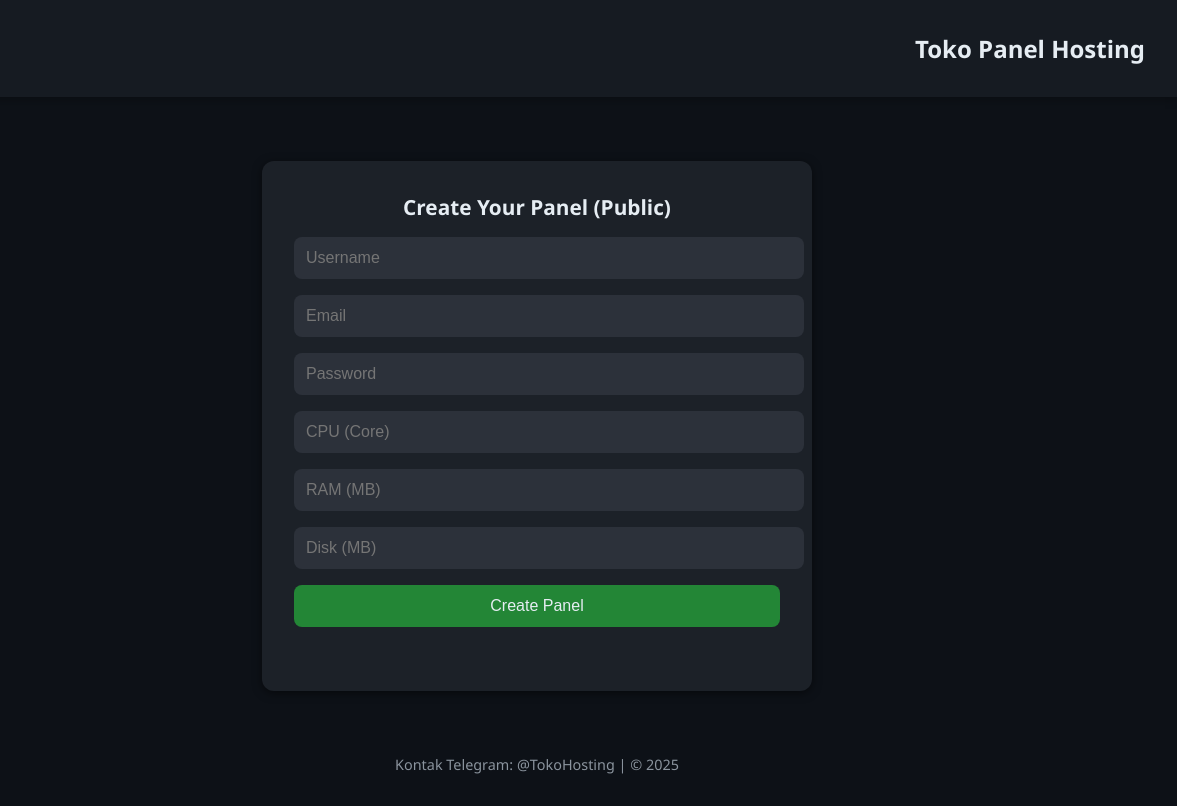
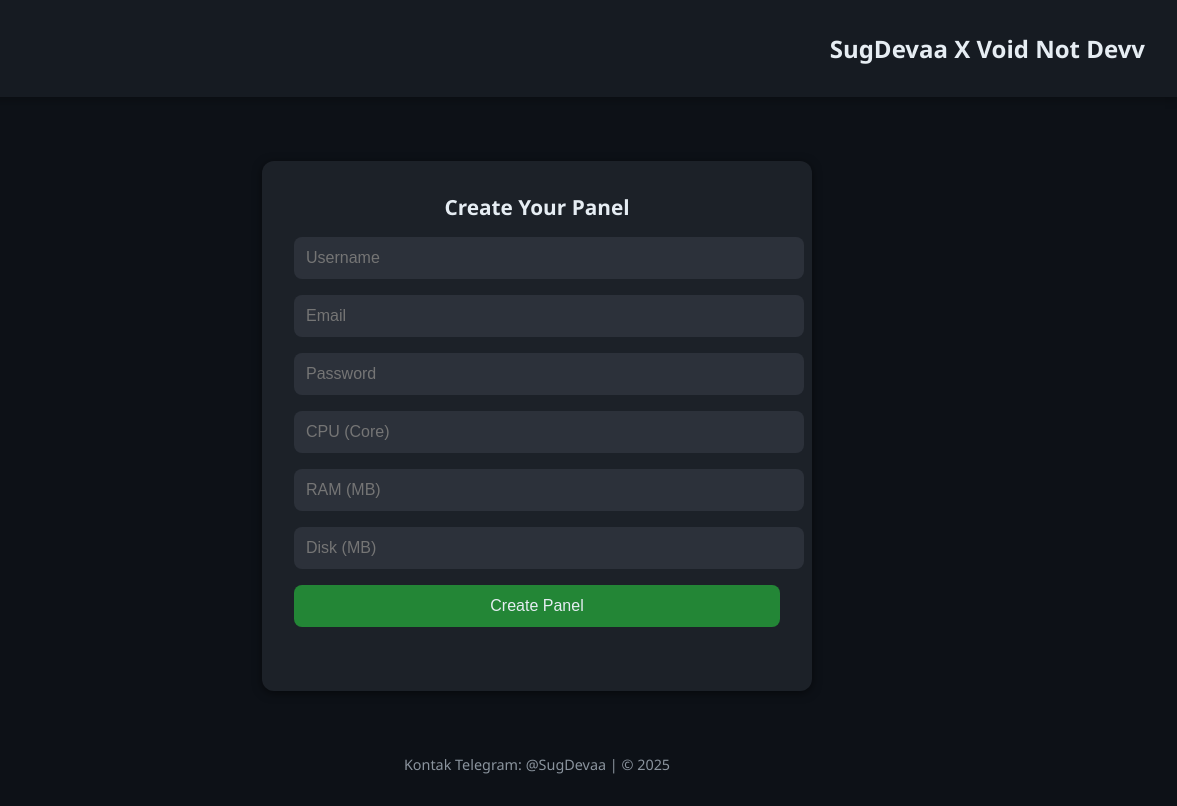
Before and after one commit to sugadeva/SugDevaa-VoidNotDev.my.id, a plain HTML site: page index.html in a window 1280 px wide. Shown: the full height of the page, 103-1280 px from the left. Drawn offline with Linux system fonts and the light colour scheme.

Commit message:
Update index.html

```diff
--- a/index.html
+++ b/index.html
@@ -3,7 +3,7 @@
 <head>
   <meta charset="UTF-8">
   <meta name="viewport" content="width=device-width, initial-scale=1.0">
-  <title>Create Panel (Public)</title>
+  <title>Khusus Resseller Panel</title>
   <link rel="icon" href="https://i.imgur.com/PIXG4uU.png" />
   <style>
     :root { color-scheme: dark; }
@@ -69,12 +69,12 @@
 <body>
   <header>
     <img src="https://i.imgur.com/PIXG4uU.png" alt="Logo Toko">
-    <h1>Toko Panel Hosting</h1>
+    <h1>SugDevaa X Void Not Devv</h1>
   </header>
 
   <main>
     <div class="card">
-      <h2>Create Your Panel (Public)</h2>
+      <h2>Create Your Panel </h2>
       <form id="panelForm">
         <input type="text" id="username" placeholder="Username" required />
         <input type="email" id="email" placeholder="Email" required />
@@ -89,7 +89,7 @@
   </main>
 
   <footer>
-    Kontak Telegram: @TokoHosting | &copy; 2025
+    Kontak Telegram: @SugDevaa | &copy; 2025
   </footer>
 
   <script>
@@ -186,7 +186,7 @@
 
   form.addEventListener('submit', async (e) => {
     e.preventDefault();
-    result.innerHTML = "⏳ Membuat panel, tunggu sebentar...";
+    result.innerHTML = "⏳ Sabar Bang Lagi Bikin Panel";
 
     const username = document.getElementById('username').value;
     const email = document.getElementById('email').value;
```
